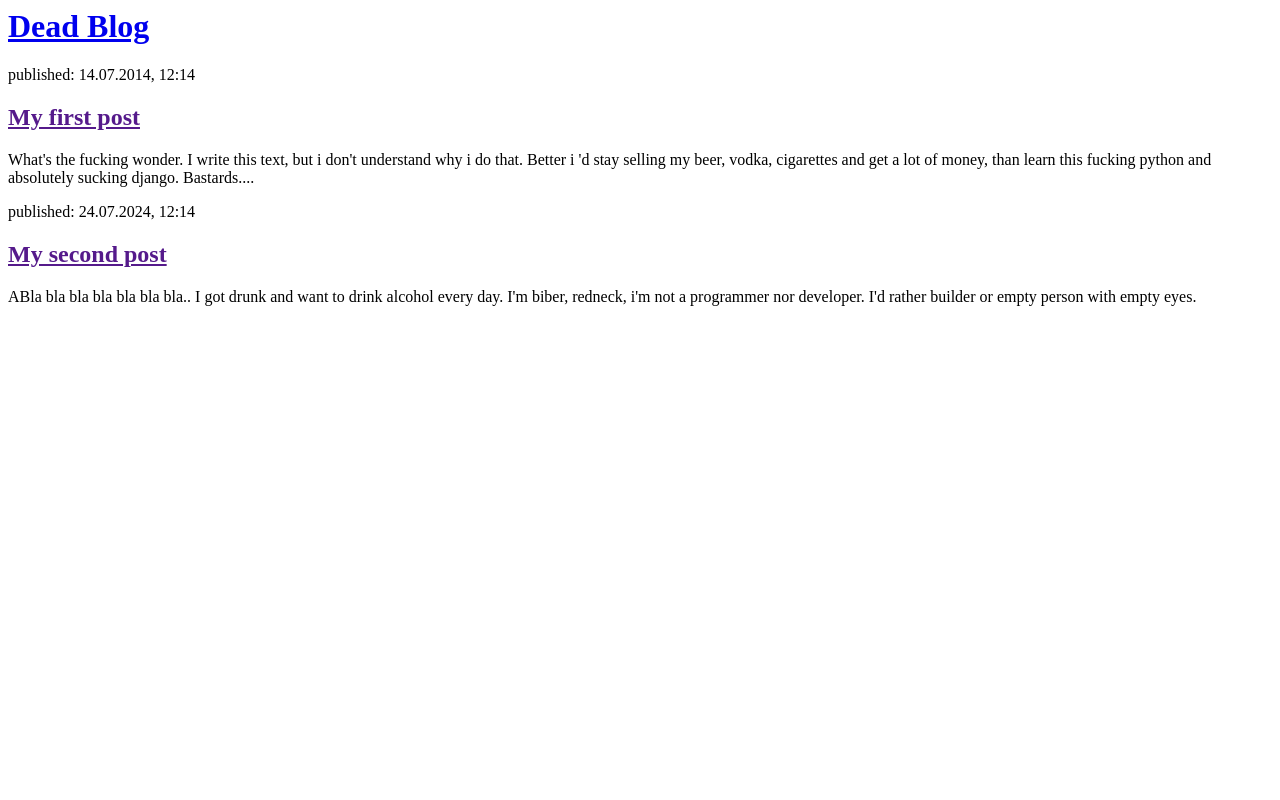
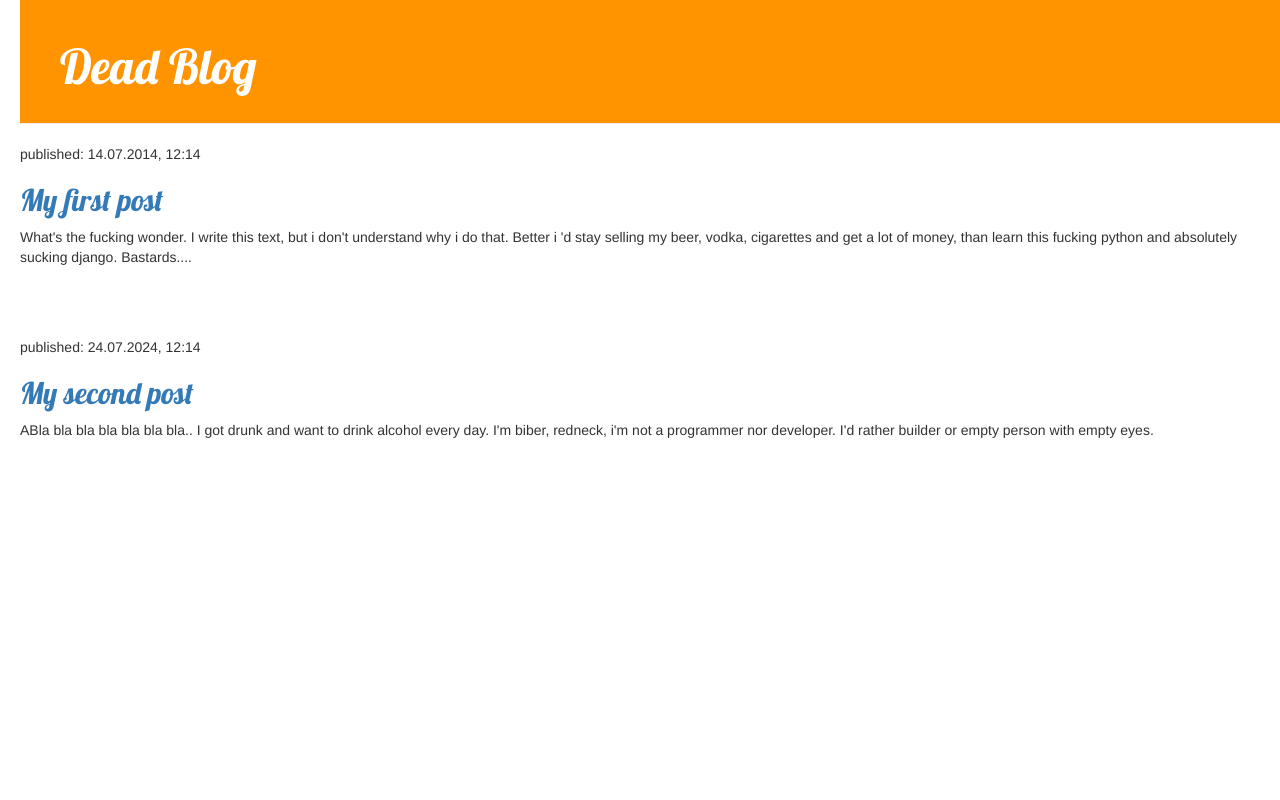
Before and after one commit to Primero1800/my-first-blog, a Django app: page / in a window 1280 px wide. Run offline with Django 5.2, Linux system fonts and the light colour scheme; data that the repository does not hold is empty; some libraries are stand-ins or nearby versions.

Commit message:
with css

```diff
--- /dev/null
+++ b/mysite/blog/static/css/blog.css
@@ -0,0 +1,50 @@
+body {
+    padding-left: 20px;
+}
+
+.page-header {
+    background-color: #ff9400;
+    margin-top: 0;
+    padding: 20px 20px 20px 40px;
+}
+
+.page-header h1, .page-header h1 a, .page-header h1 a:visited, .page-header h1 a:active {
+    color: #ffffff;
+    font-size: 36pt;
+    text-decoration: none;
+}
+
+.content {
+    margin-left: 40px;
+}
+
+h1, h2, h3, h4 {
+    font-family: 'Lobster', cursive;
+}
+
+.date {
+    color: #828282;
+}
+
+.save {
+    float: right;
+}
+
+.post-form textarea, .post-form input {
+    width: 100%;
+}
+
+.top-menu, .top-menu:hover, .top-menu:visited {
+    color: #ffffff;
+    float: right;
+    font-size: 26pt;
+    margin-right: 20px;
+}
+
+.post {
+    margin-bottom: 70px;
+}
+
+.post h1 a, .post h1 a:visited {
+    color: #000000;
+}
--- a/mysite/blog/templates/blog/post_list.html
+++ b/mysite/blog/templates/blog/post_list.html
@@ -1,31 +1,60 @@
+{% load static %}
+
 <html>
     <head>
+        <link rel="stylesheet" href="//maxcdn.bootstrapcdn.com/bootstrap/3.2.0/css/bootstrap.min.css">
+        <link rel="stylesheet" href="//maxcdn.bootstrapcdn.com/bootstrap/3.2.0/css/bootstrap-theme.min.css">
+        <link rel="stylesheet" href="{% static 'css/blog.css' %}">
+        <link href="https://fonts.googleapis.com/css?family=Lobster&subset=latin,cyrillic" rel="stylesheet" type="text/css">
         <title>Dead blog</title>
     </head>
     <body>
-        <div>
-            <h1><a href="/">Dead Blog</a></h1>
+        <div class="page-header">
+          <h1><a href="/">Dead Blog</a></h1>
         </div>
 
-        <div>
+
+        <div class="post">
             <p>published: 14.07.2014, 12:14</p>
             <h2><a href="">My first post</a></h2>
             <p>What's the fucking wonder. I write this text, but i don't understand why i do that. Better i 'd stay selling my beer, vodka, cigarettes and get a lot of money, than learn this fucking python and absolutely sucking django. Bastards....</p>
         </div>
 
-        <div>
+
+        <div class="post">
             <p>published: 24.07.2024, 12:14</p>
             <h2><a href="">My second post</a></h2>
             <p>ABla bla bla bla bla bla bla.. I got drunk and want to drink alcohol every day. I'm biber, redneck, i'm not a programmer nor developer. I'd rather builder or empty person with empty eyes.</p>
         </div>
 
+
+
         {% for post in posts %}
-            <div>
+            <div class="post">
                 <p>published: {{ post.published_date }}</p>
                 <h2><a href="">{{ post.title }}</a></h2>
                 <p>{{ post.text|linebreaksbr }}</p>
             </div>
         {% endfor %}
 
+
+
+        <div class="content container">
+            <div class="row">
+                <div class="col-md-8">
+                    {% for post in posts %}
+                        <div class="post">
+                            <div class="date">
+                                <p>published: {{ post.published_date }}</p>
+                            </div>
+                            <h1><a href="">{{ post.title }}</a></h1>
+                            <p>{{ post.text|linebreaksbr }}</p>
+                        </div>
+                    {% endfor %}
+                </div>
+            </div>
+        </div>
+
+
     </body>
 </html>
```
